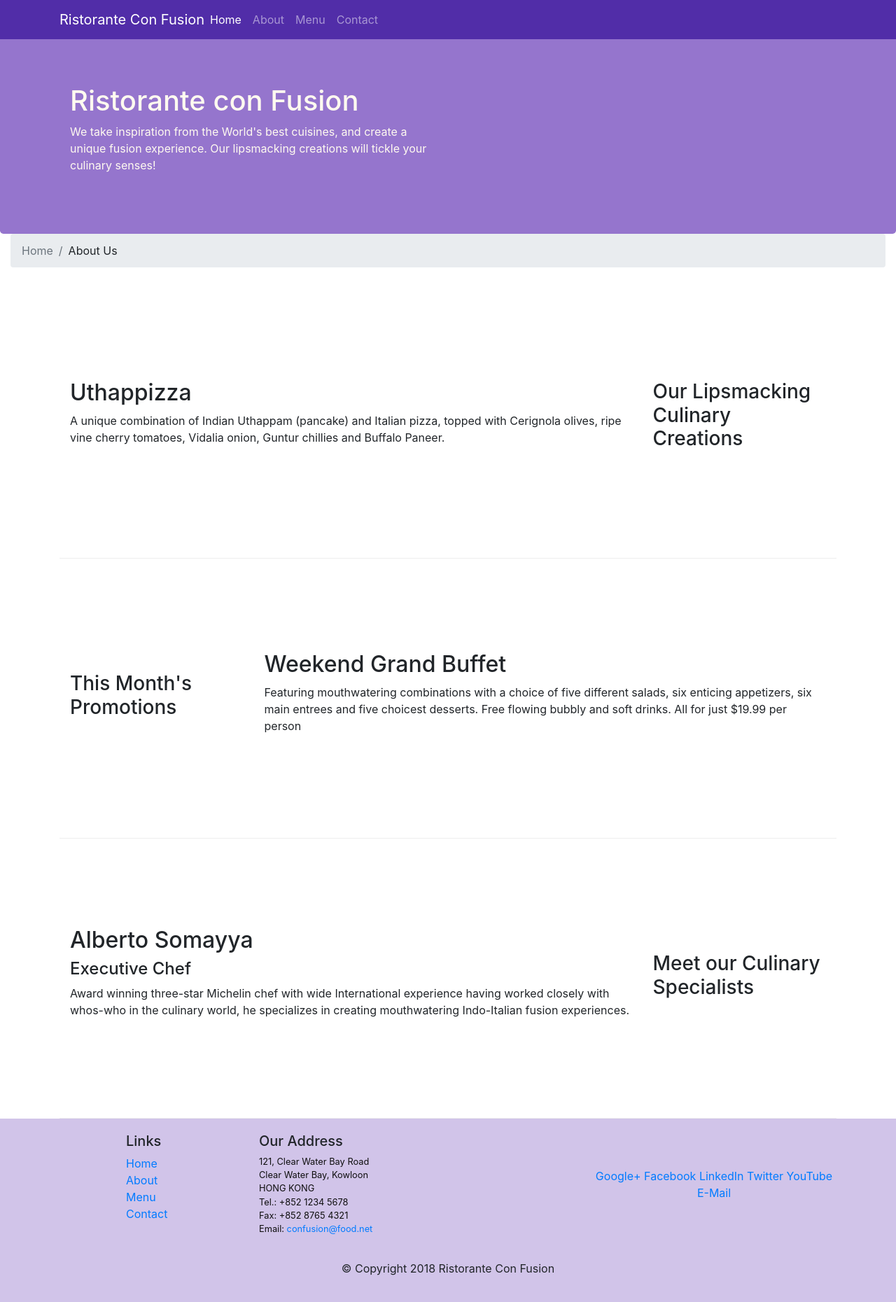
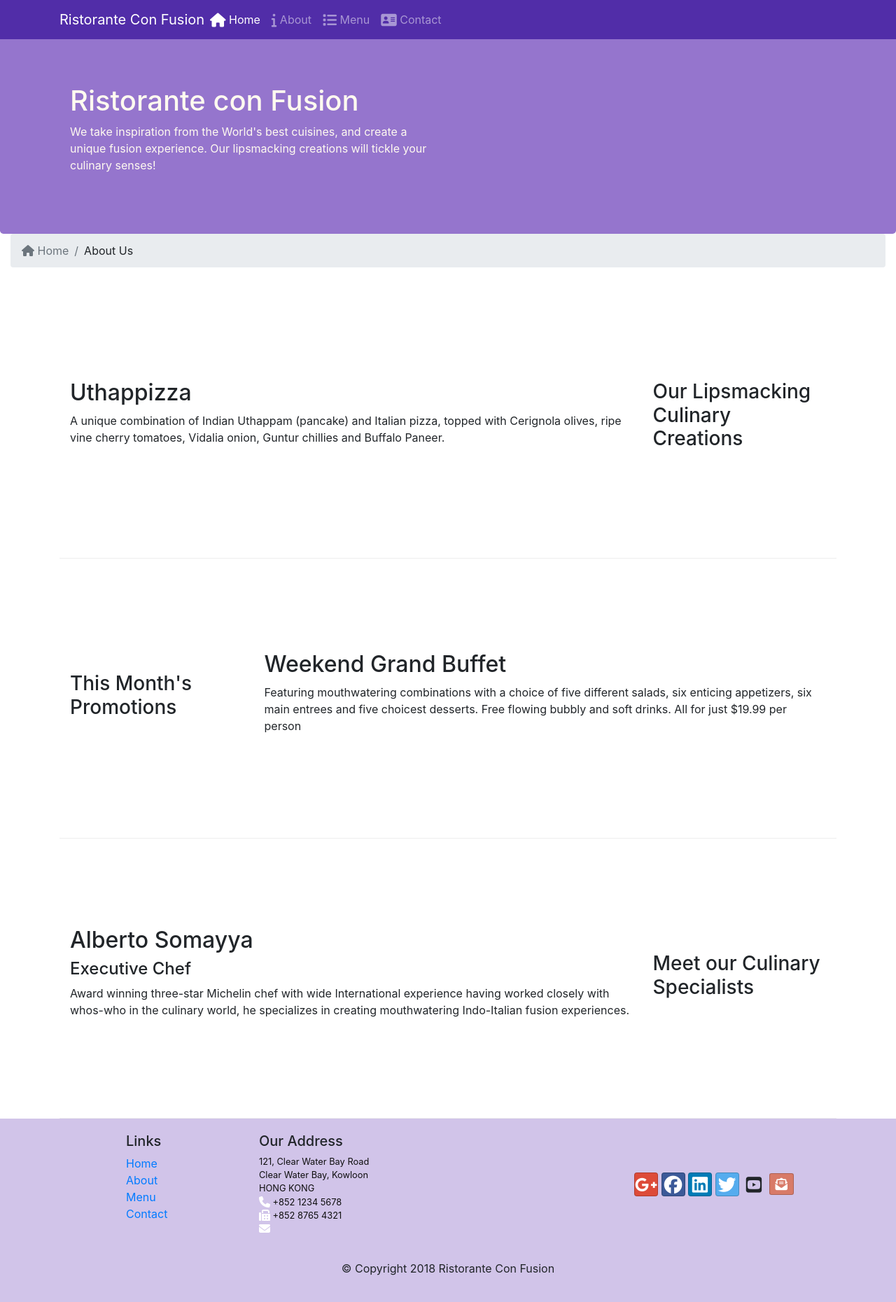
Before and after one commit to CFloy66-v12o/conFusion, a website: page index.html in a window 1280 px wide. Shown: the whole page at 70% size. Drawn offline with nearby package versions, Linux system fonts and the light colour scheme.

Commit message:
added icons/ bootstrap-social font-awesome dependencies via npm

```diff
--- a/index.html
+++ b/index.html
@@ -5,6 +5,9 @@
     <link rel="stylesheet" href="https://stackpath.bootstrapcdn.com/bootstrap/4.3.1/css/bootstrap.min.css" integrity="sha384-ggOyR0iXCbMQv3Xipma34MD+dH/1fQ784/j6cY/iJTQUOhcWr7x9JvoRxT2MZw1T" crossorigin="anonymous">
     <link rel="stylesheet" href="node_modules/bootstrap/dist/css/bootstrap.min.css">
     <link rel="stylesheet" href="css/style.css" type="text/css">
+    <link rel="stylesheet" href="./node_modules/font-awesome/css/font-awesome.min.css">
+    <link rel="stylesheet" href="./node_modules/bootstrap-social/bootstrap-social.css">
+    <script src="https://kit.fontawesome.com/343ec2fc04.js" crossorigin="anonymous"></script>
     <title>Ristorante Con Fusion</title>
 </head>
 
@@ -17,10 +20,10 @@
             <a class="navbar-brand mr-auto" href="#">Ristorante Con Fusion</a>
             <div class="collapse navbar-collapse" id="Navbar">
                     <ul class="navbar-nav mr-auto">
-                            <li class="nav-item"><a class="nav-link active" href="index.html">Home</a></li>
-                            <li class="nav-item"><a class="nav-link" href="aboutus.html">About</a></li>
-                            <li class="nav-item"><a class="nav-link" href="#">Menu</a></li>
-                            <li class="nav-item"><a class="nav-link" href="#">Contact</a></li>
+                            <li class="nav-item"><a class="nav-link active" href="index.html"><i class="fas fa-home fa-lg"></i> Home</a></li>
+                            <li class="nav-item"><a class="nav-link" href="aboutus.html"><i class="fas fa-info fa-lg"></i> About</a></li>
+                            <li class="nav-item"><a class="nav-link" href="#"><i class="fas fa-list fa-lg"></i> Menu</a></li>
+                            <li class="nav-item"><a class="nav-link" href="#"><i class="fas fa-address-card fa-lg"></i> Contact</a></li>
                     </ul>
             </div>
 
@@ -43,7 +46,7 @@
     </header>
     <div class="container-fluid">
             <ol class="breadcrumb">
-                    <li class="breadcrumb-item active">Home</li>
+                    <li class="breadcrumb-item active"><i class="fas fa-home"></i> Home</li>
                     <li class="breadcrumb-item">About Us</li>
             </ol>
     </div>
@@ -101,19 +104,19 @@
 		              121, Clear Water Bay Road<br>
 		              Clear Water Bay, Kowloon<br>
 		              HONG KONG<br>
-		              Tel.: +852 1234 5678<br>
-		              Fax: +852 8765 4321<br>
-		              Email: <a href="mailto:confusion@food.net">confusion@food.net</a>
+		              <i class="fas fa-phone fa-lg fa-inverse"></i> +852 1234 5678<br>
+		              <i class="fas fa-fax fa-lg fa-inverse"></i> +852 8765 4321<br>
+		              <a href="mailto:confusion@food.net"><i class="fas fa-envelope fa-lg fa-inverse"></i></a>
 		           </address>
                 </div>
                 <div class="col-12 col-sm-4 align-self-center">
                     <div class="text-center">
-                        <a href="http://google.com/+">Google+</a>
-                        <a href="http://www.facebook.com/profile.php?id=">Facebook</a>
-                        <a href="http://www.linkedin.com/in/">LinkedIn</a>
-                        <a href="http://twitter.com/">Twitter</a>
-                        <a href="http://youtube.com/">YouTube</a>
-                        <a href="mailto:">E-Mail</a>
+                        <a class="btn btn-social-icon btn-google" href="http://google.com/+"><i class="fab fa-google-plus-g fa-lg"></i></a>
+                        <a class ="btn btn-social-icon btn-facebook" href="http://www.facebook.com/profile.php?id="><i class="fab fa-facebook fa-lg"></i></a>
+                        <a class ="btn btn-social-icon btn-linkedin" href="http://www.linkedin.com/in/"><i class="fab fa-linkedin fa-lg"></i></a>
+                        <a class ="btn btn-social-icon btn-twitter" href="http://twitter.com/"><i class="fab fa-twitter fa-lg"></i></a>
+                        <a class ="btn btn-social-icon btn-youtube" href="http://youtube.com/"><i class="fab fa-youtube-square fa-lg"></i></a>
+                        <a class="btn btn-adn btn-sm" href="mailto: confusion@food.net"><i class="fas fa-envelope-open-text fa-lg"></i></a>
                     </div>
                 </div>
            </div>
--- a/package.json
+++ b/package.json
@@ -15,6 +15,8 @@
   },
   "dependencies": {
     "bootstrap": "^4.3.1",
+    "bootstrap-social": "^5.1.1",
+    "font-awesome": "^4.7.0",
     "jquery": "^3.4.1",
     "popper.js": "^1.14.7"
   }
```
Also changed, not shown: aboutus.html (+17 -14 lines), 1 other file.
